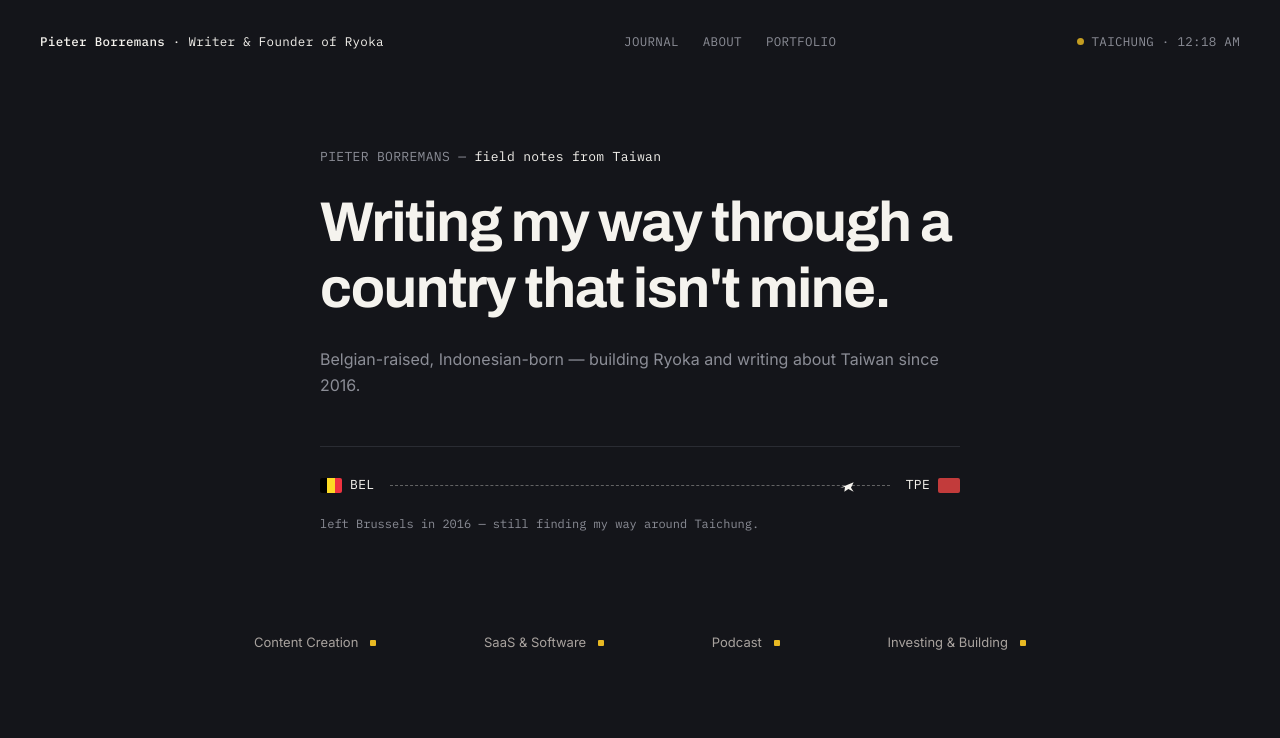
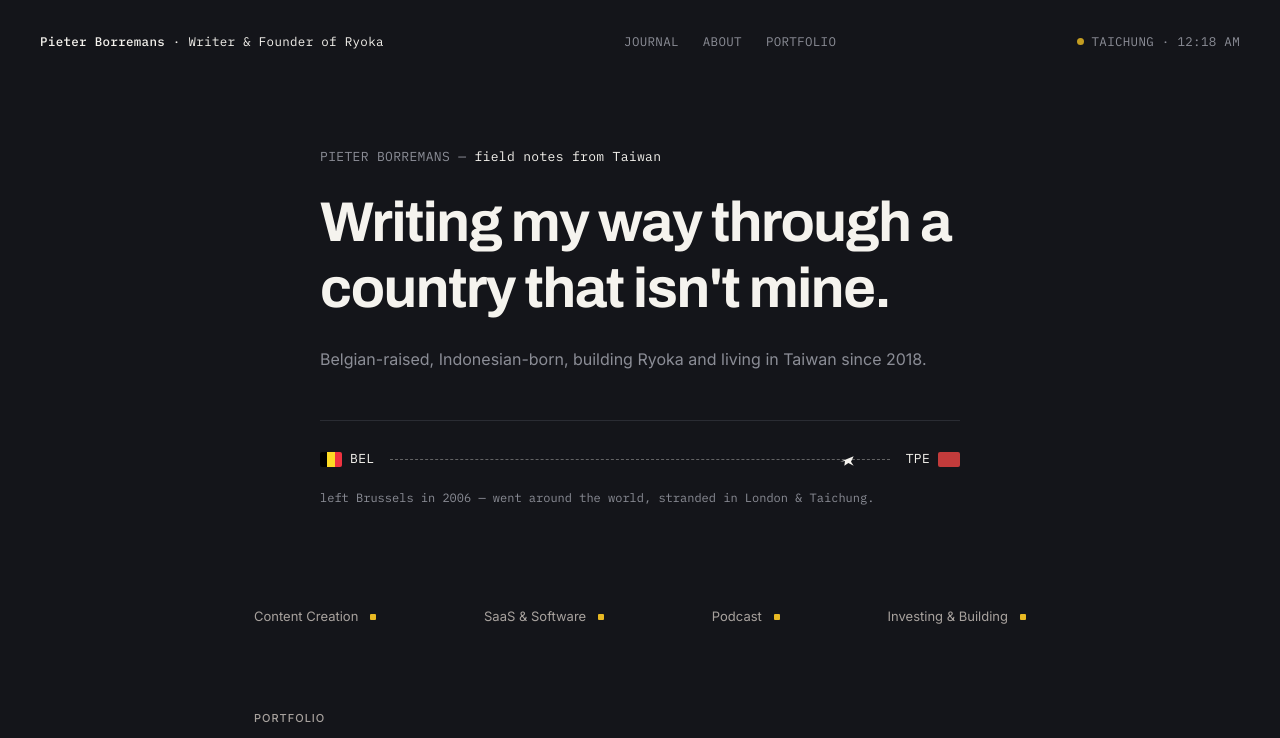
Before and after one commit to sillyledger/personal, a Next.js app: page / in a window 1280 px wide. Shown: the top 738 px of the page. Built offline with nearby package versions, Linux system fonts and the light colour scheme.

Commit message:
Update Hero.tsx

```diff
--- a/components/Hero.tsx
+++ b/components/Hero.tsx
@@ -21,8 +21,7 @@ export default function Hero() {
       </h1>
 
       <p className="mt-6 text-[16px] leading-relaxed text-muted">
-        Belgian-raised, Indonesian-born — building Ryoka and writing about
-        Taiwan since 2016.
+        Belgian-raised, Indonesian-born, building Ryoka and living in Taiwan since 2018.
       </p>
 
       <div className="mt-12 pt-7 border-t border-line flex flex-wrap items-center gap-4">
@@ -57,7 +56,7 @@ export default function Hero() {
         </div>
 
         <div className="w-full font-mono text-[12px] text-muted mt-1">
-          left Brussels in 2016 — still finding my way around Taichung.
+          left Brussels in 2006 — went around the world, stranded in London & Taichung.
         </div>
       </div>
     </section>
```
